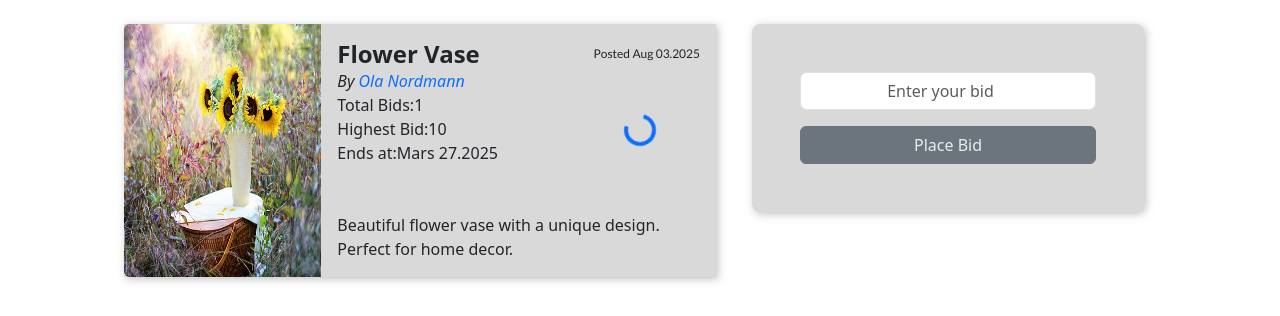
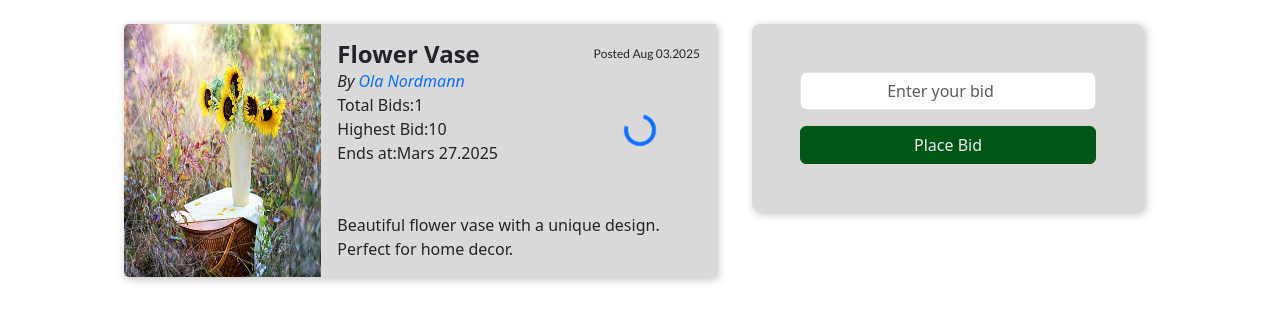
Before and after one commit to Padletut/semester-project-2, a website built with Vite: page src/detail.html in a window 1280 px wide. Shown: the part 268-584 px from the top of the page. Built offline with nearby package versions, Linux system fonts and the light colour scheme.

Commit message:
chore: add custom class to place bid button for better styling

```diff
--- a/src/detail.html
+++ b/src/detail.html
@@ -121,7 +121,7 @@
                   />
                 </div>
                 <button
-                  class="btn btn-secondary w-100"
+                  class="btn btn-secondary place-bid-button w-100"
                   type="submit"
                   title="Submit Bid"
                 >
```
